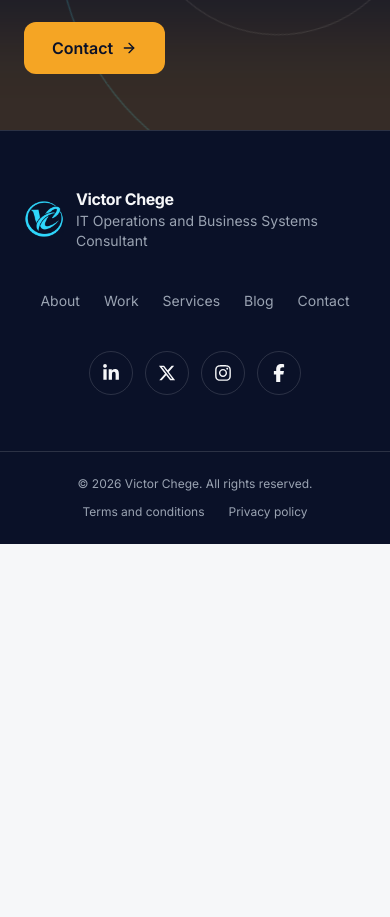
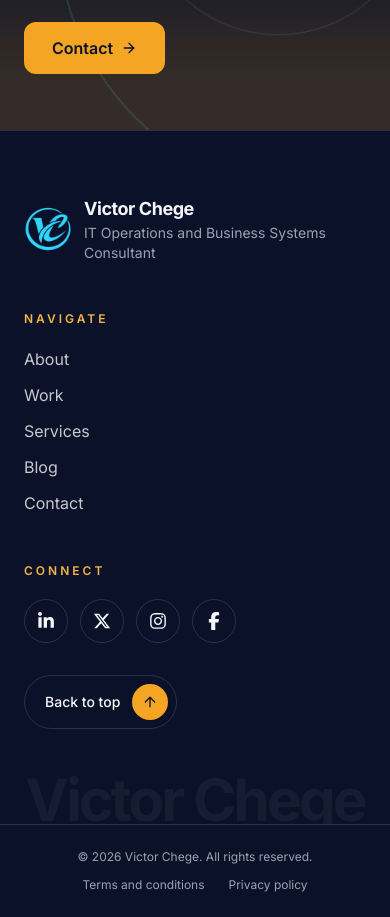
Before and after one commit to Shei-The-Techi/portfolio, a Next.js app: page / in a window 390 px wide. Shown: the part 5120-6037 px from the top of the page. Before the commit the page ends 5664 px from the top, so only its background shows below. Built offline with nearby package versions, Linux system fonts and the light colour scheme; no server answers.

Commit message:
feat(layout): redesign footer with navigation, social links, back to top and wordmark

```diff
--- /dev/null
+++ b/components/layout/BackToTop.tsx
@@ -0,0 +1,23 @@
+"use client";
+
+import { LuArrowUp } from "react-icons/lu";
+
+export function BackToTop() {
+  const scrollTop = () => {
+    const reduce = window.matchMedia("(prefers-reduced-motion: reduce)").matches;
+    window.scrollTo({ top: 0, behavior: reduce ? "auto" : "smooth" });
+  };
+
+  return (
+    <button
+      type="button"
+      onClick={scrollTop}
+      className="group inline-flex items-center gap-3 rounded-full border border-border py-2 pl-5 pr-2 text-sm font-medium transition-colors hover:border-primary"
+    >
+      Back to top
+      <span className="flex size-9 items-center justify-center rounded-full bg-primary text-primary-foreground transition-transform duration-300 group-hover:-translate-y-1">
+        <LuArrowUp aria-hidden="true" className="size-4" />
+      </span>
+    </button>
+  );
+}
--- a/components/layout/Footer.tsx
+++ b/components/layout/Footer.tsx
@@ -1,8 +1,12 @@
 import Image from "next/image";
 import Link from "next/link";
+import { BackToTop } from "@/components/layout/BackToTop";
 import { Container } from "@/components/ui/Container";
 import { SocialLinks } from "@/components/ui/SocialLinks";
 import { site } from "@/lib/site";
+
+const heading =
+  "text-xs font-semibold uppercase tracking-[0.25em] text-accent";
 
 export function Footer() {
   const year = new Date().getFullYear();
@@ -11,36 +15,58 @@ export function Footer() {
   return (
     <footer
       data-tone="dark"
-      className="border-t border-border bg-background text-foreground"
+      className="relative overflow-hidden border-t border-border bg-background text-foreground"
     >
-      <Container className="flex flex-col items-center gap-10 py-14 text-center md:flex-row md:justify-between md:text-left">
-        <div className="flex items-center gap-3 text-left">
-          <Image src="/logo.png" alt="" width={40} height={40} />
-          <div className="flex flex-col">
-            <span className="font-bold tracking-tight">{site.name}</span>
-            <span className="text-sm text-muted">{site.role}</span>
+      <Container className="grid gap-12 pb-12 pt-16 md:grid-cols-[1.4fr_1fr_1fr]">
+        <div>
+          <div className="flex items-center gap-3">
+            <Image src="/logo.png" alt="" width={48} height={48} />
+            <div className="flex flex-col">
+              <span className="text-lg font-bold tracking-tight">{site.name}</span>
+              <span className="text-sm text-muted">{site.role}</span>
+            </div>
           </div>
         </div>
 
         <nav aria-label="Footer">
-          <ul className="flex flex-wrap justify-center gap-x-6 gap-y-3 text-sm">
+          <p className={heading}>Navigate</p>
+          <ul className="mt-5 space-y-3">
             {links.map((item) => (
               <li key={item.href}>
-                <Link prefetch={false}
+                <Link
                   href={item.href}
-                  className="text-muted transition-colors hover:text-foreground"
+                  prefetch={false}
+                  className="group relative inline-block text-base text-foreground/80 transition-colors hover:text-foreground"
                 >
                   {item.label}
+                  <span
+                    aria-hidden="true"
+                    className="absolute -bottom-0.5 left-0 h-px w-full origin-left scale-x-0 bg-primary transition-transform duration-300 group-hover:scale-x-100"
+                  />
                 </Link>
               </li>
             ))}
           </ul>
         </nav>
 
-        <SocialLinks />
+        <div>
+          <p className={heading}>Connect</p>
+          <div className="mt-5">
+            <SocialLinks />
+          </div>
+          <div className="mt-8">
+            <BackToTop />
+          </div>
+        </div>
       </Container>
 
-      <div className="border-t border-border">
+      <div
+        aria-hidden="true"
+        data-text={site.name}
+        className="pointer-events-none select-none whitespace-nowrap text-center text-[clamp(3.5rem,15vw,14rem)] font-bold leading-[0.8] tracking-tighter text-foreground/[0.05] before:content-[attr(data-text)]"
+      />
+
+      <div className="relative border-t border-border bg-background">
         <Container className="flex flex-col items-center justify-between gap-3 py-6 text-xs text-muted md:flex-row">
           <p>
             © {year} {site.legalName}. All rights reserved.
@@ -48,8 +74,9 @@ export function Footer() {
           <ul className="flex gap-6">
             {site.legal.map((item) => (
               <li key={item.href}>
-                <Link prefetch={false}
+                <Link
                   href={item.href}
+                  prefetch={false}
                   className="transition-colors hover:text-foreground"
                 >
                   {item.label}
```
